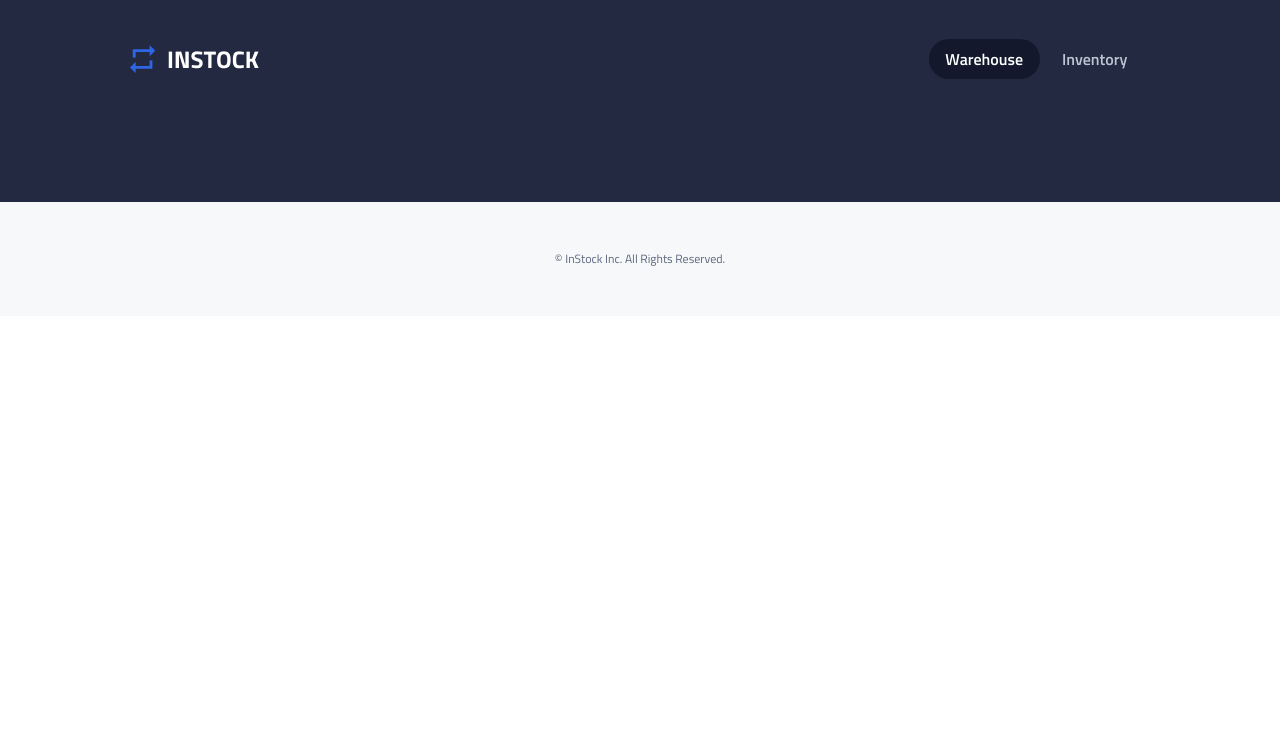
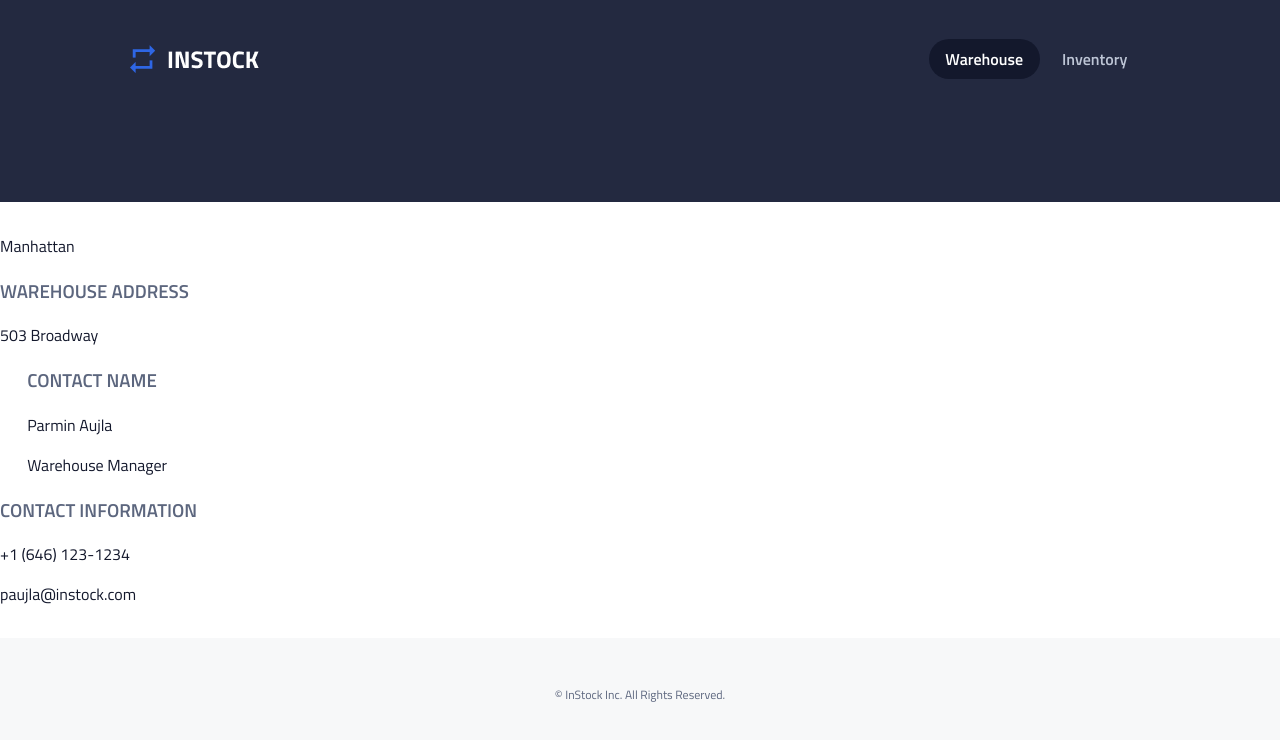
Before and after one commit to shanni6/instock-whistler, a React (Vite) app: page /warehouses/1 in a window 1280 px wide. Shown: the top 740 px of the page. Built offline with nearby package versions, Linux system fonts and the light colour scheme.

Commit message:
create rough draft of warehouse details component

```diff
--- a/src/App.jsx
+++ b/src/App.jsx
@@ -1,8 +1,10 @@
 import { BrowserRouter, Navigate, Route, Routes } from "react-router-dom";
 import "./App.scss";
+
+// Components
 import Footer from "./components/Footer/Footer.jsx";
-
 import Header from "./components/Header/Header";
+import WarehouseDetails from "./components/WarehouseDetails/WarehouseDetails";
 
 // Pages
 import Inventory from "./pages/Inventory/Inventory";
@@ -17,6 +19,7 @@ function App() {
           <Route path="/" element={<Navigate to="/warehouses" />} />
           <Route path="/inventory" element={<Inventory />} />
           <Route path="/warehouses" element={<Warehouses />} />
+          <Route path="/warehouses/:id" element={<WarehouseDetails />} />
         </Routes>
         <Footer />
       </BrowserRouter>
--- a/src/components/WarehouseDetails/WarehouseDetails.jsx
+++ b/src/components/WarehouseDetails/WarehouseDetails.jsx
@@ -1,52 +1,43 @@
 import "./WarehouseDetails.scss";
 import { Link } from "react-router-dom";
-import deleteIcon from "../../assets/icons/delete_outline-24px.svg";
-import editIcon from "../../assets/icons/edit-24px.svg";
 
-export default function WarehouseDetails({
-  id,
-  name,
-  address,
-  contactName,
-  contactPhone,
-  contactEmail,
-  warehouseInstance,
-}) {
+const mockdata = {
+  id: "2922c286-16cd-4d43-ab98-c79f698aeab0",
+  name: "Manhattan",
+  address: "503 Broadway",
+  city: "New York",
+  country: "USA",
+  contact: {
+    name: "Parmin Aujla",
+    position: "Warehouse Manager",
+    phone: "+1 (646) 123-1234",
+    email: "paujla@instock.com",
+  },
+};
+
+export default function WarehouseDetails({ data = mockdata }) {
   return (
     <div className="warehouses__item">
+      <p>{data.name}</p>
       <div className="warehouses__text-box">
         <div className="warehouses__column">
-          <div className="warehouses__content warehouses__content--short">
-            <h3 className="warehouses__mobile-header">Warehouse</h3>
-            {/* <Chevron link={`/warehouse/${id}`} text={name} /> */}
-          </div>
           <div className="warehouses__content warehouses__content--long">
-            <h3 className="warehouses__mobile-header">Address</h3>
-            <p>{address}</p>
+            <h3 className="warehouses__mobile-header">Warehouse Address</h3>
+            <p>{data.address}</p>
           </div>
         </div>
         <div className="warehouses__column">
           <div className="warehouses__content warehouses__content--short">
             <h3 className="warehouses__mobile-header">Contact Name</h3>
-            <p>{contactName}</p>
+            <p>{data.contact.name}</p>
+            <p>{data.contact.position}</p>
           </div>
           <div className="warehouses__content warehouses__content--long">
             <h3 className="warehouses__mobile-header">Contact Information</h3>
-            <p>{contactPhone}</p>
-            <p>{contactEmail}</p>
+            <p>{data.contact.phone}</p>
+            <p>{data.contact.email}</p>
           </div>
         </div>
-      </div>
-      <div className="warehouses__action">
-        <img
-          src={deleteIcon}
-          alt="delete icon"
-          className="warehouses__icon"
-          onClick={() => warehouseInstance(id, name)}
-        />
-        <Link to={`/warehouse/${id}/edit`} className="warehouses__link">
-          <img src={editIcon} alt="edit icon" className="warehouses__icon" />
-        </Link>
       </div>
     </div>
   );
--- a/src/components/WarehouseDetails/WarehouseDetails.scss
+++ b/src/components/WarehouseDetails/WarehouseDetails.scss
@@ -10,8 +10,6 @@
       justify-content: space-between;
       font-weight: normal;
       flex-direction: row;
-
-      // @include flex-it(nowrap, space-between, normal, row);
     }
 
     &:last-of-type {
@@ -55,10 +53,6 @@
     display: block;
     color: $secondary-slate;
     text-transform: uppercase;
-
-    @include medium {
-      display: none;
-    }
   }
 
   &__content {
--- a/src/pages/Warehouses/Warehouses.jsx
+++ b/src/pages/Warehouses/Warehouses.jsx
@@ -1,11 +1,9 @@
 import "./Warehouses.scss";
-import WarehouseDetails from "../../components/WarehouseDetails/WarehouseDetails.jsx";
 
 function Warehouses() {
   return (
     <>
       <div>Warehouses</div>
-      <WarehouseDetails />
     </>
   );
 }
```
